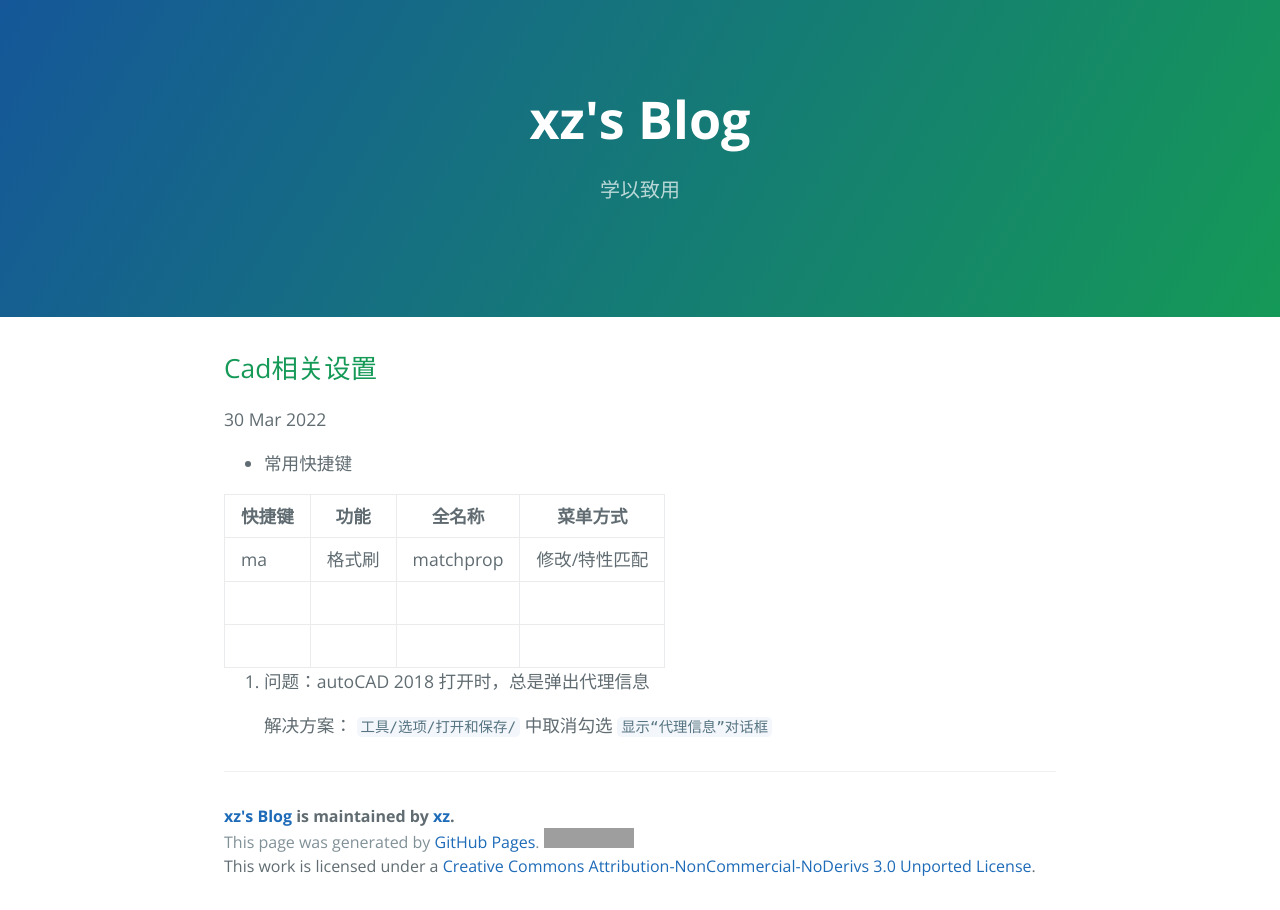
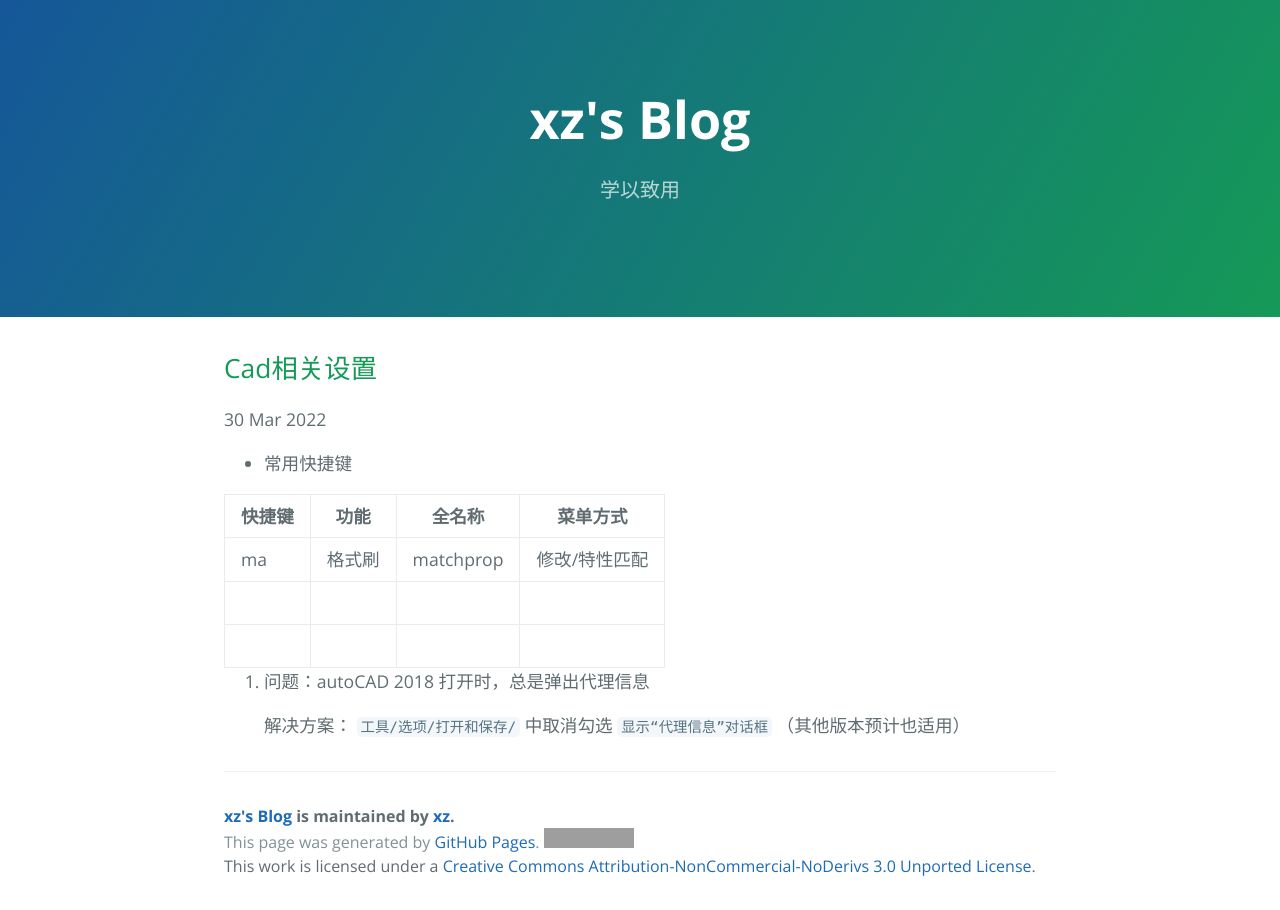
Before and after one commit to adaptx/adaptx.github.io, a Jekyll site: the page built from _posts/2022-03-30-CAD相关设置.md, in a window 1280 px wide. Built offline with Jekyll 4.4.1, drawn with Linux system fonts in a browser that asks for light colours; our own code applies the rules of GitHub Pages for plain Markdown files; grey boxes are pictures that could not be loaded.

Commit message:
Update 2022-03-30-CAD相关设置.md

```diff
--- a/_posts/2022-03-30-CAD相关设置.md
+++ b/_posts/2022-03-30-CAD相关设置.md
@@ -20,4 +20,4 @@ tags: CAD,CAD设置,CAD问题,,
 1. 问题：autoCAD 2018 打开时，总是弹出代理信息
 
    解决方案：
-   `工具/选项/打开和保存/` 中取消勾选 `显示“代理信息”对话框`
+   `工具/选项/打开和保存/` 中取消勾选 `显示“代理信息”对话框` （其他版本预计也适用）
```
